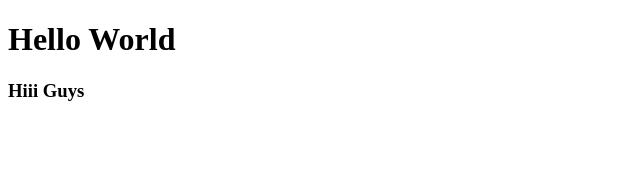
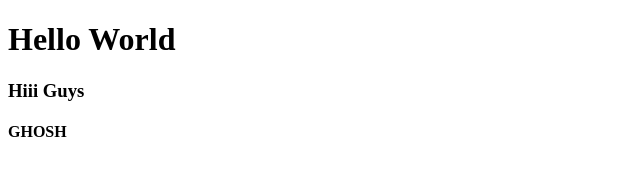
Before and after one commit to Subroto-Ghosh/git_trial, a plain HTML site: page index.html in a window 1280 px wide. Shown: the full height of the page, 0-640 px from the left. Drawn offline with Linux system fonts and the light colour scheme.

Commit message:
i change ghosh

```diff
--- a/index.html
+++ b/index.html
@@ -9,5 +9,6 @@
 <body>
    <h1> Hello World</h1>
    <h3>Hiii Guys</h3>
+   <h4>GHOSH</h4>
 </body>
 </html>
```
